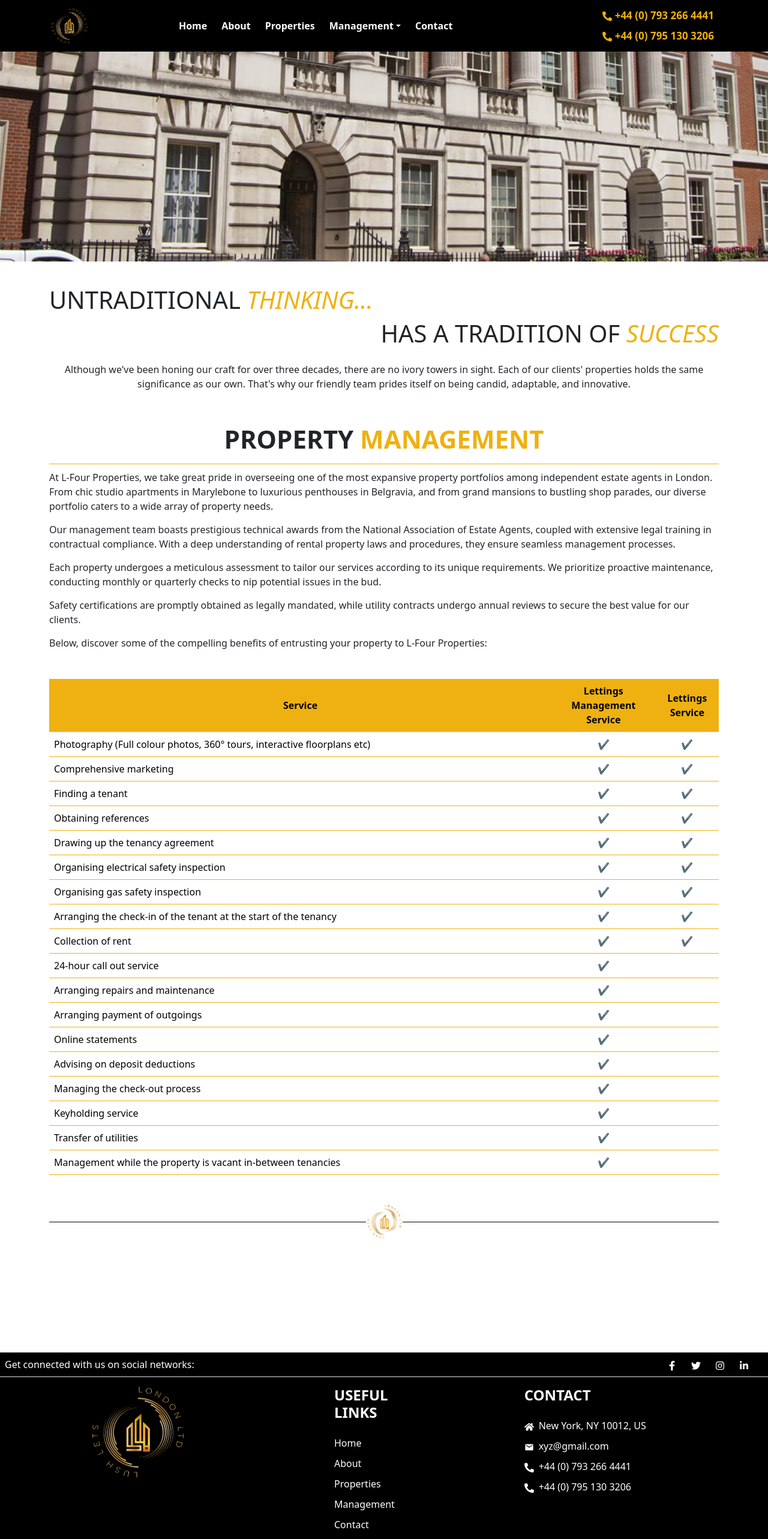
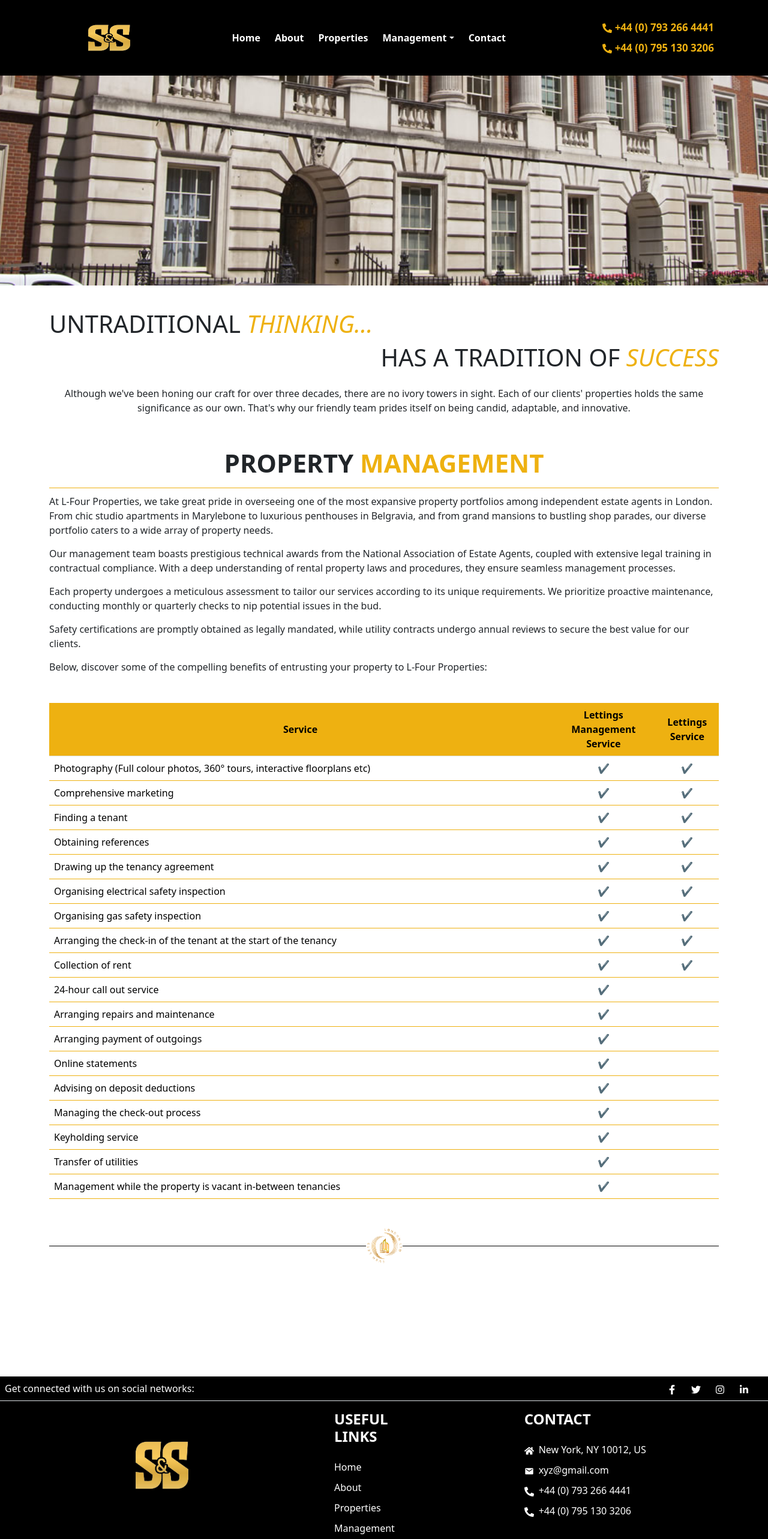
Before and after one commit to SualehSiddiqui/RealEstateWebsite, a React (Create React App) app: page /PropertyManagement in a window 1280 px wide. Shown: the top 2566 px of the page at 60% size. Built offline with nearby package versions, Linux system fonts and the light colour scheme.

Commit message:
changed logo of website

```diff
--- a/src/Components/Footer/style.css
+++ b/src/Components/Footer/style.css
@@ -24,5 +24,5 @@
 }
 
 .footer-logo {
-    width: 170px;
+    width: 250px;
 }
--- a/src/Components/Navbar/style.css
+++ b/src/Components/Navbar/style.css
@@ -20,7 +20,8 @@
 }
 
 .navbar-logo-img {
-    height: 60px;
+    height: 100px;
+    width: 200px;
 }
 
 .nav-phone-link,
```
Also changed, not shown: src/assets/nav-logo.png.
